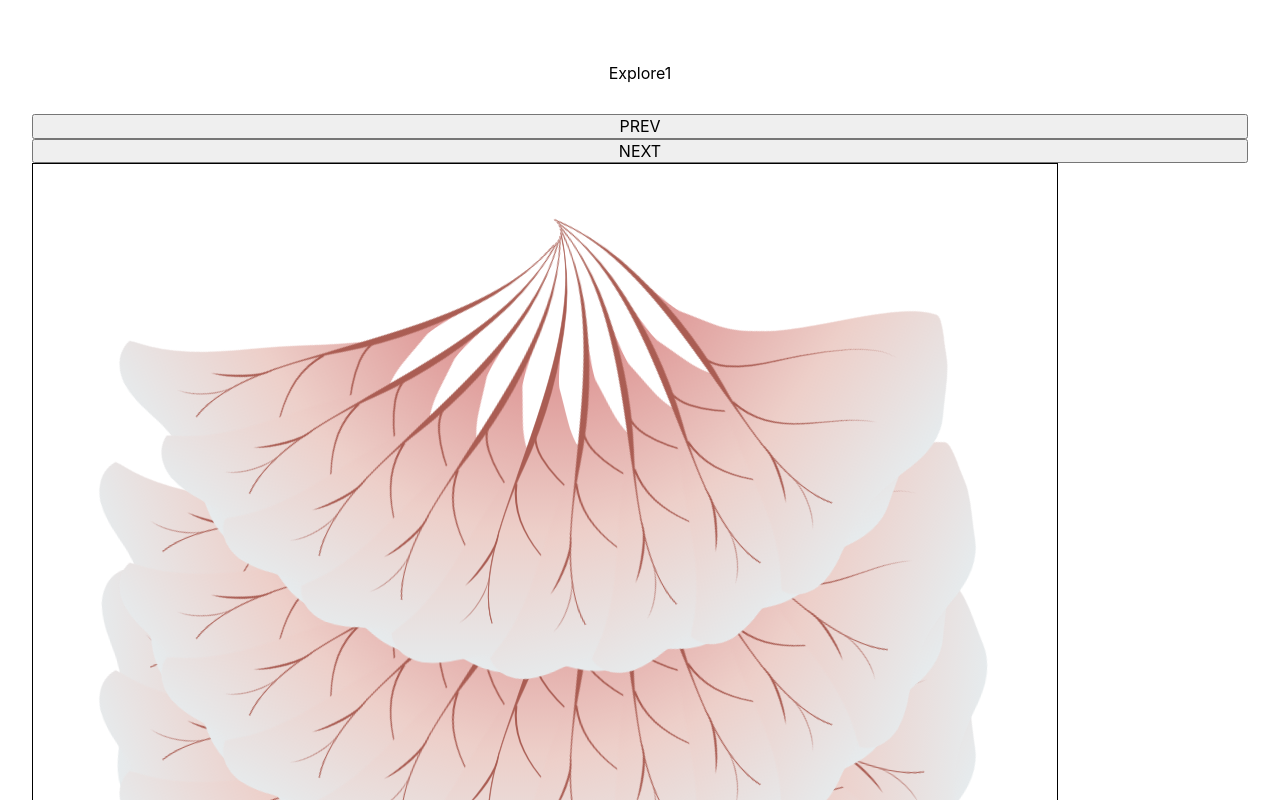
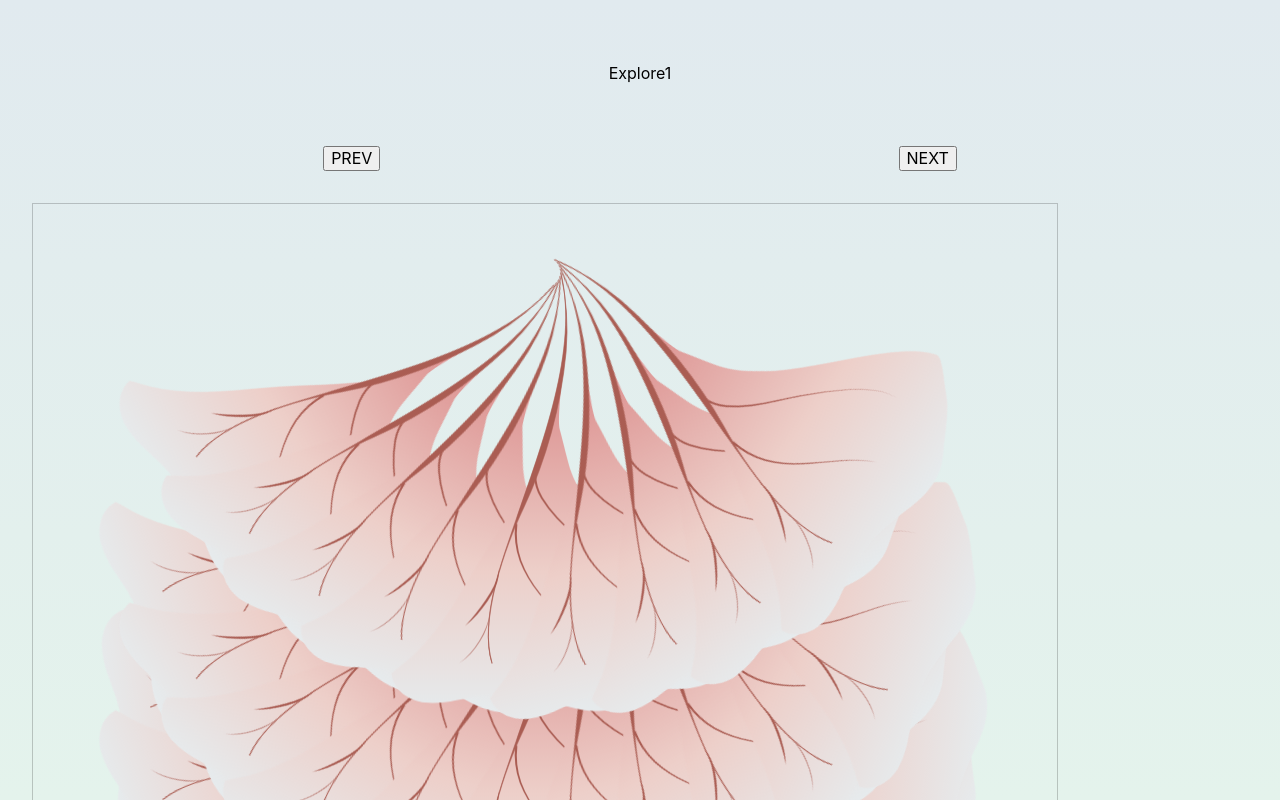
Before and after one commit to paolocorti/shape-of-dreams, a React (Create React App) app: page /explore1 in a window 1280 px wide. Shown: the top 800 px of the page. Built offline with nearby package versions, Linux system fonts and the light colour scheme.

Commit message:
style improvements

```diff
--- /dev/null
+++ b/src/Explore.scss
@@ -0,0 +1,3 @@
+.explore1 {
+  background-image: linear-gradient(#e1eaef, #e4f3ec);
+}
--- a/src/Explore1.js
+++ b/src/Explore1.js
@@ -2,6 +2,7 @@ import React, { useState } from 'react';
 import Swipe from 'react-easy-swipe';
 import Petals from './Petals';
 import topics from './data/topics.json';
+import './Explore.scss';
 
 const Explore1 = ({ history }) => {
   const [selectedIndex, setSelectedIndex] = useState(0);
@@ -27,9 +28,11 @@ const Explore1 = ({ history }) => {
       onSwipeLeft={onSwipeLeft}
       onSwipeRight={onSwipeRight}
       style={{ height: '100%' }}
+      className='explore1'
     >
       <div className='w-100 flex flex-column pa4'>
         <div className='pa4 tc'>Explore1</div>
+        <div className='w-100 flex justify-around pa4'>
           <button
             onClick={() =>
               setSelectedIndex(selectedIndex > 0 ? selectedIndex - 1 : 0)
@@ -40,12 +43,15 @@ const Explore1 = ({ history }) => {
           <button
             onClick={() =>
               setSelectedIndex(
-              selectedIndex < topics.length ? selectedIndex + 1 : topics.length
+                selectedIndex < topics.length
+                  ? selectedIndex + 1
+                  : topics.length
               )
             }
           >
             NEXT
           </button>
+        </div>
         <Petals
           value={topic.value}
           name={topic.subject}
--- a/src/Petals.js
+++ b/src/Petals.js
@@ -34,7 +34,7 @@ const Petals = ({ name, language, year, value }) => {
         viewBox='0 0 300 300'
         width={svgWidth}
         height={svgWidth}
-        style={{ border: '1px solid black', margin: 'auto' }}
+        style={{ border: '1px solid rgba(0,0,0,0.2)', margin: 'auto' }}
       >
         <defs>
           <linearGradient
```
Lines whose indentation alone changed are shown as unchanged.
